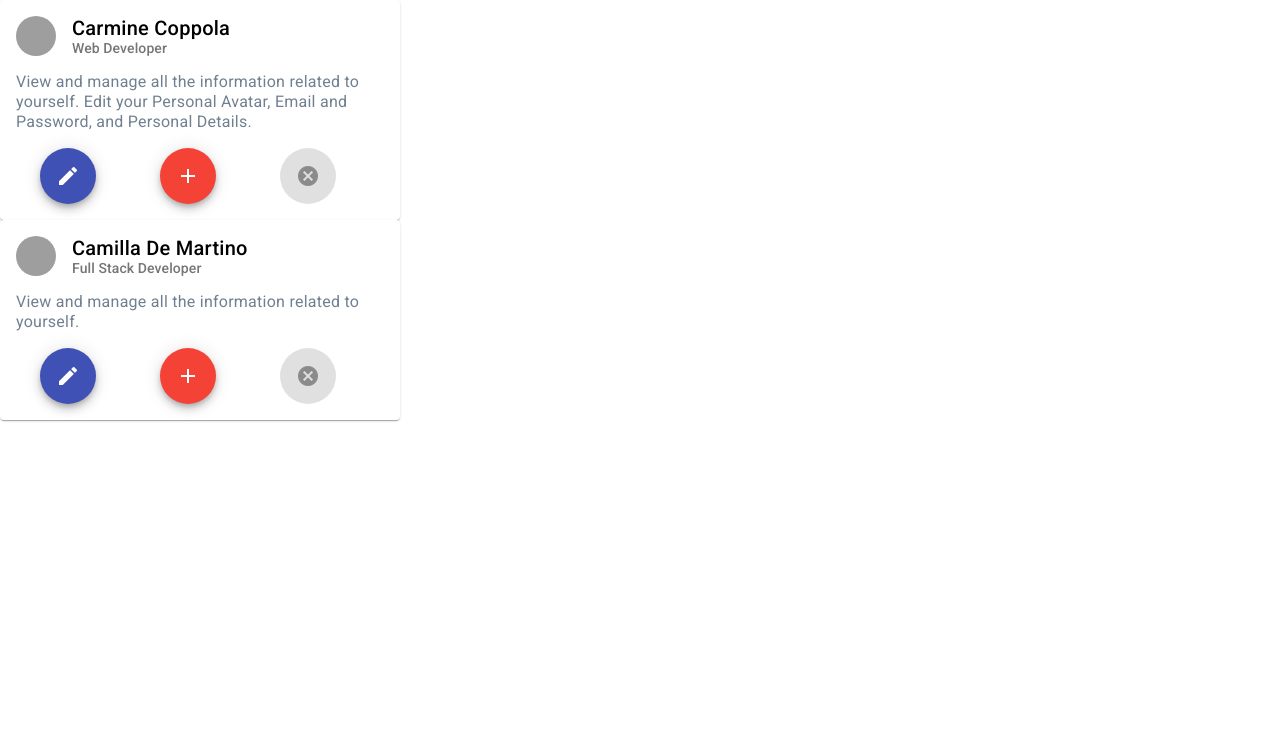
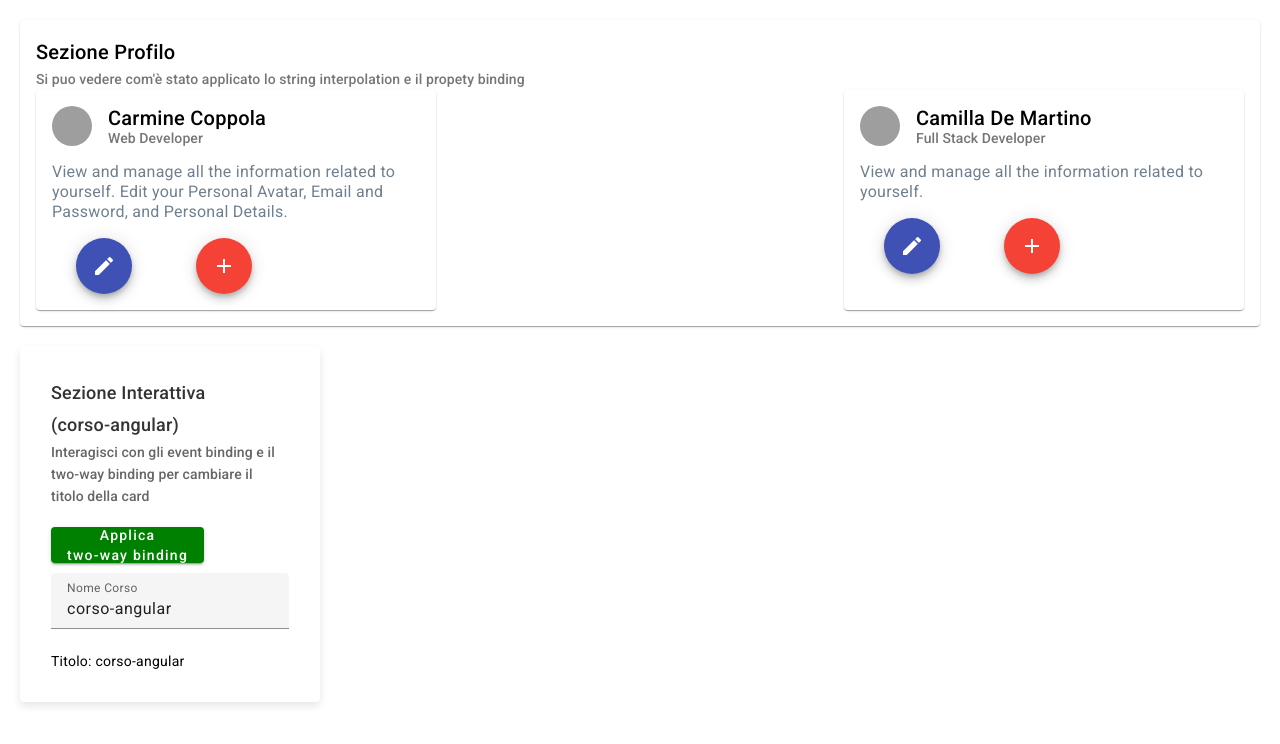
Before and after one commit to carminecoppola/Angular-basics-workshop, an Angular app: page / in a window 1280 px wide. Shown: the top 744 px of the page. Built offline with nearby package versions, Linux system fonts and the light colour scheme; grey boxes are pictures that could not be loaded.

Commit message:
propriety binding e two way binding

```diff
--- a/src/app/my-dashboard/my-dashboard.component.css
+++ b/src/app/my-dashboard/my-dashboard.component.css
@@ -0,0 +1,47 @@
+.example-button-row button,
+.example-button-row a {
+  margin-right: 8px;
+}
+
+.example-disabled {
+  display: inline-block;
+}
+
+.example-form {
+  min-width: 150px;
+  max-width: 500px;
+  width: 100%;
+}
+
+.example-full-width {
+  width: 100%;
+}
+
+
+/* Aggiungi stili specifici alla tua card */
+mat-card {
+  width: 300px; /* Specifica una larghezza desiderata */
+  margin: 20px; /* Aggiungi margini per spaziatura */
+  padding: 15px; /* Aggiungi spaziatura interna */
+  box-shadow: 0 4px 8px rgba(0, 0, 0, 0.1); /* Aggiungi un'ombra leggera */
+}
+
+/* Personalizza ulteriormente a tuo piacimento */
+mat-card-title {
+  color: #333;
+  font-size: 18px;
+}
+
+mat-card-subtitle {
+  color: #666;
+  font-size: 14px;
+}
+
+mat-card-content {
+  margin-top: 10px;
+}
+
+button {
+  margin-top: 10px;
+  margin-bottom: 10px;
+}
--- a/src/app/my-dashboard/my-dashboard.component.html
+++ b/src/app/my-dashboard/my-dashboard.component.html
@@ -1,2 +1,17 @@
-<!-- <p style="color: red;">my-dashboard works! O brooooo</p>
-<mat-slide-toggle>Toggle me!</mat-slide-toggle> -->
+<mat-card>
+    <mat-card-header>
+      <mat-card-title>Sezione Interattiva <br> ({{title}})</mat-card-title>
+      <mat-card-subtitle>Interagisci con gli event binding e il two-way binding per cambiare il titolo della card</mat-card-subtitle>
+    </mat-card-header>
+
+    <mat-card-content>
+      <button mat-raised-button style="background-color: green; color: white;" (click)="onClick($event)">Applica <br> two-way binding</button>
+      <form class="example-form" #myForm="ngForm">
+        <mat-form-field class="example-full-width">
+          <mat-label>Nome Corso</mat-label>
+          <input matInput placeholder="Esempio: Corso Angular" name="title" [(ngModel)]="title" />
+        </mat-form-field>
+      </form>
+      <p>Titolo: {{title}}</p>
+    </mat-card-content>
+  </mat-card>
--- a/src/app/my-dashboard/my-dashboard.component.ts
+++ b/src/app/my-dashboard/my-dashboard.component.ts
@@ -1,13 +1,62 @@
 import { Component } from '@angular/core';
+import { MatButtonModule } from '@angular/material/button';
+import { MatIconModule } from '@angular/material/icon';
 import { MatSlideToggleModule } from '@angular/material/slide-toggle';
+import { MatTooltipModule } from '@angular/material/tooltip';
+import { MatInputModule } from '@angular/material/input';
+import { FormsModule, NgModel } from '@angular/forms';
+import { MatCardModule } from '@angular/material/card';
 
 @Component({
   selector: 'app-my-dashboard',
   standalone: true,
-  imports: [MatSlideToggleModule],
+  imports: [
+    MatSlideToggleModule,
+    MatButtonModule,
+    MatTooltipModule,
+    MatIconModule,
+    MatInputModule,
+    FormsModule,
+    MatCardModule,
+  ],
   templateUrl: './my-dashboard.component.html',
-  styleUrl: './my-dashboard.component.css'
+  styleUrls: ['./my-dashboard.component.css'],
 })
 export class MyDashboardComponent {
 
+  title = 'corso-angular'
+
+  /* 3)Event Binding:
+      è un meccanismo in Angular che permette di associare un'azione (come una funzione o un metodo)
+      a un evento specifico generato da un elemento DOM nell'interfaccia utente.
+      - Utilizzo in TypeScript:
+      Nel codice TypeScript, si definisce una funzione che rappresenta l'azione da eseguire quando
+      si verifica l'evento. Questa funzione viene poi associata all'evento nell'HTML utilizzando
+      la sintassi:  (nomeEvento)="funzioneDaEseguire($event)"
+  */
+  onInput(event: Event) { // Puoi fare anche senza cast e quindi passare any
+    console.log((<HTMLInputElement>event.target).value);
+  }
+
+  /* 4)Two Way Binding
+      è un concetto in Angular che consente di mantenere sincronizzati sia il modello
+      (la variabile nel codice TypeScript) che la vista (l'elemento nell'HTML).
+      Qualsiasi modifica al modello si riflette automaticamente nella vista e viceversa.
+      - Utilizzo in TypeScript e HTML:
+        Si utilizza la direttiva [(ngModel)] per creare un
+        collegamento bidirezionale tra una proprietà del
+        componente e un elemento dell'interfaccia utente,
+        come un campo di input. Questo permette di
+        aggiornare sia il modello che la vista
+        simultaneamente.
+  */
+
+
+  onInput2(event: Event) { // Puoi fare anche senza cast e quindi passare any
+   this.title = ((<HTMLInputElement>event.target).value)
+  }
+
+  onClick(event: any) { // Puoi fare anche senza cast e quindi passare any
+    this.title = 'Ho cliccato il bottone per il cambio titolo'
+  }
 }
--- a/src/app/personal-info/personal-info.component.css
+++ b/src/app/personal-info/personal-info.component.css
@@ -41,7 +41,24 @@
 
   .card-wrapper {
     display: flex;
-    justify-content: center;
+    justify-content: space-between;
     align-items: center;
-    height: 100vh; /* Imposta l'altezza al 100% della viewport per centrare verticalmente */
+    margin-bottom: 20px; /* Aggiungi margine inferiore per separare le sezioni */
   }
+
+  .example-card-container {
+    display: flex;
+    flex-direction: row;
+    justify-content: space-between;
+  }
+
+  .card-wrapper {
+    display: flex;
+    flex-direction: row;
+    justify-content: space-between;
+    align-items: center;
+  }
+
+  .main-card {
+    margin: 20px;
+  }
--- a/src/app/personal-info/personal-info.component.html
+++ b/src/app/personal-info/personal-info.component.html
@@ -1,3 +1,10 @@
+<mat-card class="main-card">
+  <mat-card-header>
+    <mat-card-title>Sezione Profilo</mat-card-title>
+    <mat-card-subtitle>Si puo vedere com'è stato applicato lo string interpolation e il propety binding</mat-card-subtitle>
+  </mat-card-header>
+
+  <mat-card-content class="example-card-container">
   <mat-card class="example-card">
       <mat-card-header>
         <div mat-card-avatar class="example-header-image"></div>
@@ -21,16 +28,13 @@
                   <mat-icon>add</mat-icon>
                 </button>
               </div>
-            <div class="example-button-container">
-              <button mat-fab [disabled]="isDisabled" color="accent">
-                <mat-icon>cancel</mat-icon>
-              </button>
-            </div>
             </div>
           </div>
         </section>
       </mat-card-actions>
     </mat-card>
+
+    <div style="width: 20px;"></div>
 
     <mat-card class="example-card">
       <mat-card-header>
@@ -55,13 +59,10 @@
                   <mat-icon>add</mat-icon>
                 </button>
               </div>
-            <div class="example-button-container">
-              <button mat-fab [disabled]="isDisabled" color="accent">
-                <mat-icon>cancel</mat-icon>
-              </button>
-            </div>
             </div>
           </div>
         </section>
       </mat-card-actions>
     </mat-card>
+  </mat-card-content>
+</mat-card>
--- a/src/app/personal-info/personal-info.component.ts
+++ b/src/app/personal-info/personal-info.component.ts
@@ -3,7 +3,7 @@ import { ActivatedRoute } from '@angular/router';
 import {MatCardModule} from '@angular/material/card';
 import {MatButtonModule} from '@angular/material/button';
 import {MatIconModule} from '@angular/material/icon';
-
+import { setInterval } from 'timers';
 
 @Component({
   selector: 'app-personal-info',
@@ -12,8 +12,10 @@ import {MatIconModule} from '@angular/material/icon';
   templateUrl: './personal-info.component.html',
   styleUrl: './personal-info.component.css'
 })
-export class PersonalInfoComponent implements OnInit, AfterContentChecked, AfterContentInit,
-AfterViewChecked, AfterViewInit, DoCheck, OnDestroy{
+
+//, AfterContentChecked, AfterContentInit,AfterViewChecked, AfterViewInit, DoCheck, OnDestroy
+
+export class PersonalInfoComponent implements OnInit{
 
 /* 01)String Interpolation:
     Utilizzo una variabile per il nome della persona nella card e per il ruolo,
@@ -36,39 +38,36 @@ AfterViewChecked, AfterViewInit, DoCheck, OnDestroy{
   ];
 
 
-  /* 02) Propety Binding:
-
+  /*02) Propety Binding:
+    è una tecnica che consente di collegare dinamicamente il valore di una proprietà HTML
+    a una variabile nel componente TypeScript. Nel tuo esempio, isDisabled potrebbe essere
+    utilizzato per controllare lo stato di disabilitazione di un elemento nell'interfaccia
+    utente.
   */
 
-  isDisabled = true
+    //isDisabled = false
 
-  constructor(){
-    console.log("Constructor")
+  ngOnInit(): void {
+    console.log("ngOnInit");
   }
 
-  ngOnInit(): void {
-    console.log("ngOnInit")
-    setInterval(() =>{
-      this.isDisabled
-    }, 2000)
-  }
-  ngAfterContentChecked(): void {
-    console.log("ngAfterContentChecked")
-  }
-  ngAfterContentInit(): void {
-    console.log('ngAfterContentInit');
-  }
-  ngAfterViewChecked(): void {
-    console.log('ngAfterViewChecked');
-  }
-  ngAfterViewInit(): void {
-    console.log('ngAfterViewInit');
-  }
-  ngDoCheck(): void {
-    console.log('ngDoCheck');
-  }
-  ngOnDestroy(): void {
-    console.log('ngOnDestroy');
-  }
+  // ngAfterContentChecked(): void {
+  //   console.log("ngAfterContentChecked")
+  // }
+  // ngAfterContentInit(): void {
+  //   console.log('ngAfterContentInit');
+  // }
+  // ngAfterViewChecked(): void {
+  //   console.log('ngAfterViewChecked');
+  // }
+  // ngAfterViewInit(): void {
+  //   console.log('ngAfterViewInit');
+  // }
+  // ngDoCheck(): void {
+  //   console.log('ngDoCheck');
+  // }
+  // ngOnDestroy(): void {
+  //   console.log('ngOnDestroy');
+  // }
 
 }
```
Lines whose indentation alone changed are shown as unchanged.
